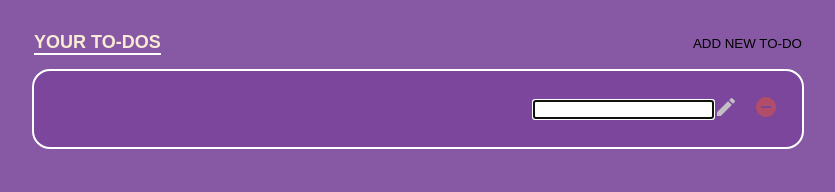
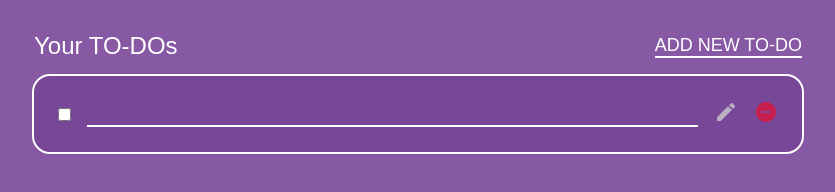
Before and after one commit to rebeccabas/to-do-app, a plain HTML site: page index.html in a window 1280 px wide. Both pictures are taken after a click on the button "ADD NEW TO-DO". Shown: the whole page, without its empty margins (222-1057 px from the left). Drawn offline with Linux system fonts and the light colour scheme.

Commit message:
update main.css

```diff
--- a/main.css
+++ b/main.css
@@ -1,4 +1,4 @@
-*{
+* {
 	margin: 0;
 	padding: 0;
 	box-sizing: border-box;
@@ -6,7 +6,7 @@
 	font-family: sans-serif;
 }
 
-button{
+button {
 	appearance: none;
 	background: none;
 	outline: none;
@@ -15,57 +15,66 @@ button{
 	cursor: pointer;
 }
 
-body{
-    background-color:  #8758a4 ;
-    color: #fff ;
+body {
+	background-color: #8758a4;
+	color: #fff;
 }
 
-main{
+main {
 	min-height: 100vh;
 	display: flex;
 	justify-content: center;
 	padding: 2rem 1.5rem;
 }
 
-.app{
+.app {
 	width: 100%;
 	max-width: 768px;
 }
 
-.app header{
+.app header {
 	display: flex;
 	align-items: center;
 	justify-content: space-between;
 	margin-bottom: 1rem;
 }
 
-.app header h1{
-    color: antiquewhite;
+.app header h1 {
+	color: #fff;
+	font-size: 24px;
+	font-weight: 400;
+}
+
+.app header button {
+	color: #fff;
 	font-size: 18px;
 	border-bottom: 2px solid #fff;
 	text-transform: uppercase;
 }
 
-.item{
+.item {
 	display: flex;
 	align-items: center;
 	justify-content: space-between;
 	padding: 1.5rem;
 	border-radius: 1rem;
-    background-color: #7b469c;
+	background-color:#794798 ;
+	box-shadow: 0 0 4px rgba(0, 0, 0, 0.1);
+	margin-bottom: 1.5rem;
 }
 
-.item:last-of-type{
-    margin-bottom: 0 ;
+.item:last-of-type {
+	margin-bottom: 0;
 }
 
-.item input[type="checkbox"]{
+.item input[type="checkbox"] {
 	margin-right: 1rem;
 }
 
-.item input[type="checkbox"]{
+.item input[type="text"] {
 	appearance: none;
 	background: none;
+	border: none;
 	outline: none;
 	font-weight: 400;
 	color: #fff;
@@ -74,38 +83,38 @@ main{
 	margin-right: 1rem;
 }
 
-.item input[type = "text"]:not(:disabled){
-    border-bottom: 20x solid #fff;
+.item input[type="text"]:not(:disabled) {
+	border-bottom: 2px solid #fff;
 }
 
-.item.complete{
+.item.complete {
 	opacity: 0.7;
 }
 
-.item.complete input[type = "text"]{
+.item.complete input[type="text"] {
 	text-decoration: line-through;
 }
 
 .item:hover,
-.item:focus-within{
+.item:focus-within {
 	outline: 2px solid #fff;
 }
 
-.actions button{
-    color: #ccc;
-    margin-right: 1rem ;
-    opacity: 0.9;
+.actions button {
+	color: #CCC;
+	margin-right: 1rem;
+	opacity: 0.8;
 	transform: 0.1s;
 }
 
 .actions button.remove-btn {
-    color: rgb(183, 78, 99);
+	color: crimson;
 }
 
 .actions button:hover {
 	opacity: 1;
 }
 
-.actions button:last-of-type{
+.actions button:last-of-type {
 	margin-right: 0;
 }
```
Lines whose indentation alone changed are shown as unchanged.
